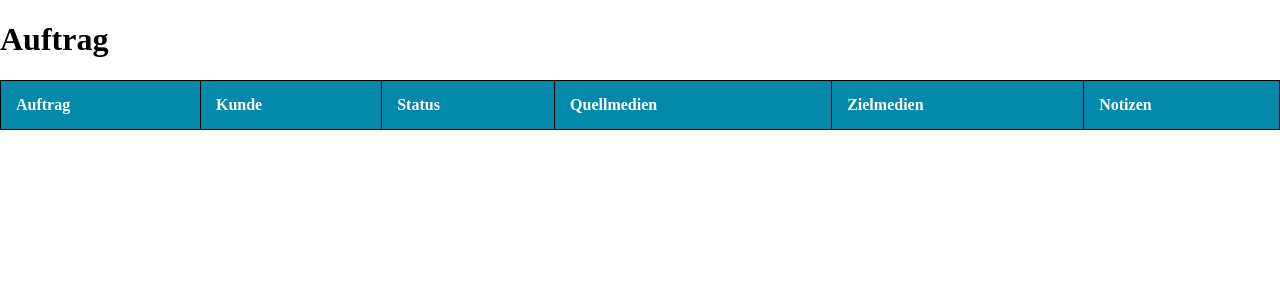
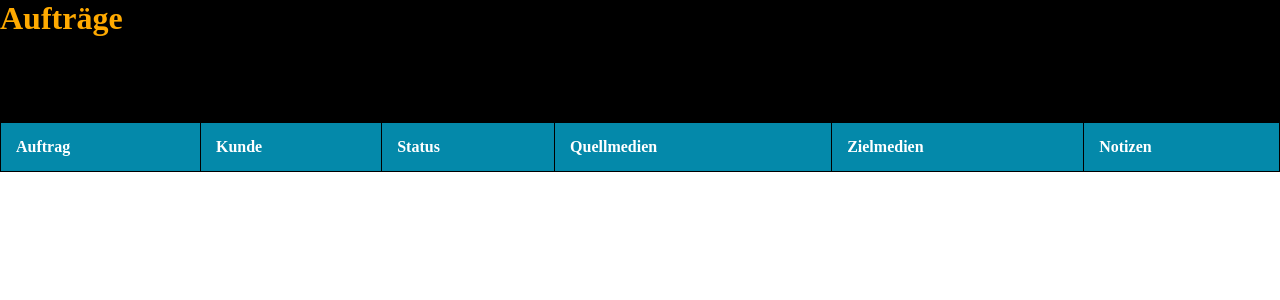
Before and after one commit to ADECruse/cpl_php_auftrag, a PHP site: page / in a window 1280 px wide. Shown: the top 300 px of the page. Run offline with PHP 8.4, Linux system fonts and the light colour scheme; data that the repository does not hold is empty.

Commit message:
Update sql queries

```diff
--- a/CSS/style.css
+++ b/CSS/style.css
@@ -1,3 +1,19 @@
+main {
+    margin-top: 0;
+
+}
+header {
+    margin-top: 0;
+    height: 122px;
+    width: 100%;
+    background-color: black;
+    color: #FFAA00;
+}
+
+h1 {
+    margin: 0;
+}
+
 table#main-table {
     width: 100%;
     border: 1px solid black;
@@ -47,12 +63,17 @@ table#main-table {
 .grid-container {
     display: grid;
     grid-template-columns: auto auto;
-    grid-template-rows: auto auto auto auto auto;
+    grid-template-rows: auto auto auto auto auto auto;
   }
+
+#order-header {
+    grid-column: 1 / span 2;
+    grid-row: 1;
+}
 
 #details-form {
     grid-column: 1;
-    grid-row: 1;
+    grid-row: 2;
 }
 
 #quell {
@@ -62,20 +83,20 @@ table#main-table {
 
 #ziel {
     grid-column: 2;
-    grid-row: 2;
+    grid-row: 3;
 }
 
 #sonstiges {
     grid-column: 1;
-    grid-row: 3;
+    grid-row: 4;
 }
 
 #address {
     grid-column: 1;
-    grid-row: 4;
+    grid-row: 5;
 }
 
 #media {
     grid-column: 1 / span 2;
-    grid-row: 5;
+    grid-row: 6;
 }
--- a/fetch_all_orders.php
+++ b/fetch_all_orders.php
@@ -25,7 +25,7 @@
                     kbScratch, kbCleaning, kbRoc, kbRotate, apsResolution,
                     apsScratch, apsRoc, apsRotate, fotoResolution, fotoScratch,
                     fotoRoc, fotoRotate, wishDvd, countDvd, shellDvd, wishCd,
-                    countCd, shellCd, wishData, destMedium FROM cpl_orders;";
+                    countCd, shellCd, wishData, destMedium FROM cpl_orders WHERE order_status >= 1 AND order_status <=10;";
             $result = $connection->query($sql);
             // array that stores data from database query
             $rows = $result->fetchAll(PDO::FETCH_ASSOC);
--- a/index.php
+++ b/index.php
@@ -1,6 +1,6 @@
 <?php
-// Start the session
-session_start();
+    // Start the session
+    session_start();
 ?>
 <!DOCTYPE html>
 <html lang="en">
@@ -13,7 +13,11 @@ session_start();
     <title>Auftrag</title>
 </head>
 <body>
-    <?php echo "<h1>Auftrag</h1>"; ?>
-    <?php require 'fetch_all_orders.php';?>
+    <main>
+        <header>
+            <h1>Aufträge</h1>
+        </header>
+        <?php require 'fetch_all_orders.php';?>
+    </main>
 </body>
 </html>
```
Also changed, not shown: fetch_one_order.php (+18 -15 lines).
